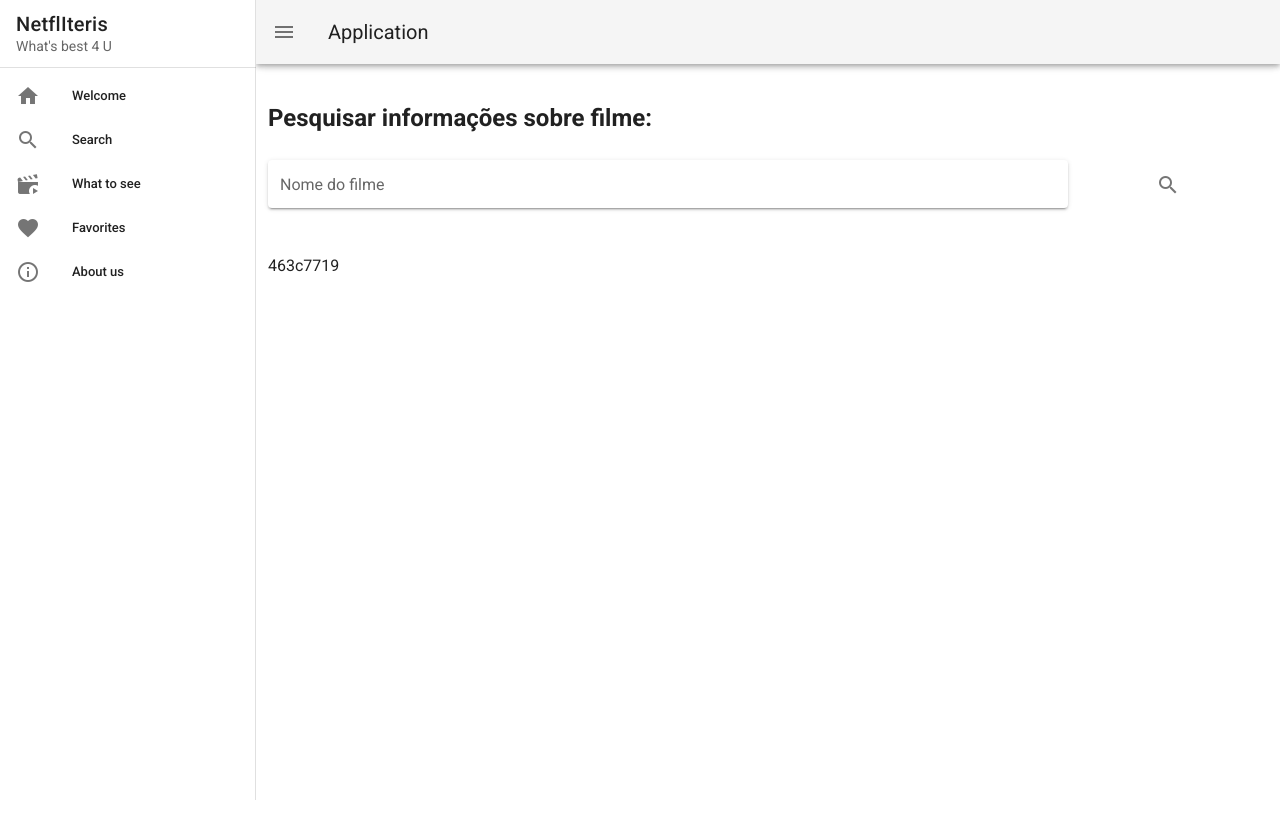
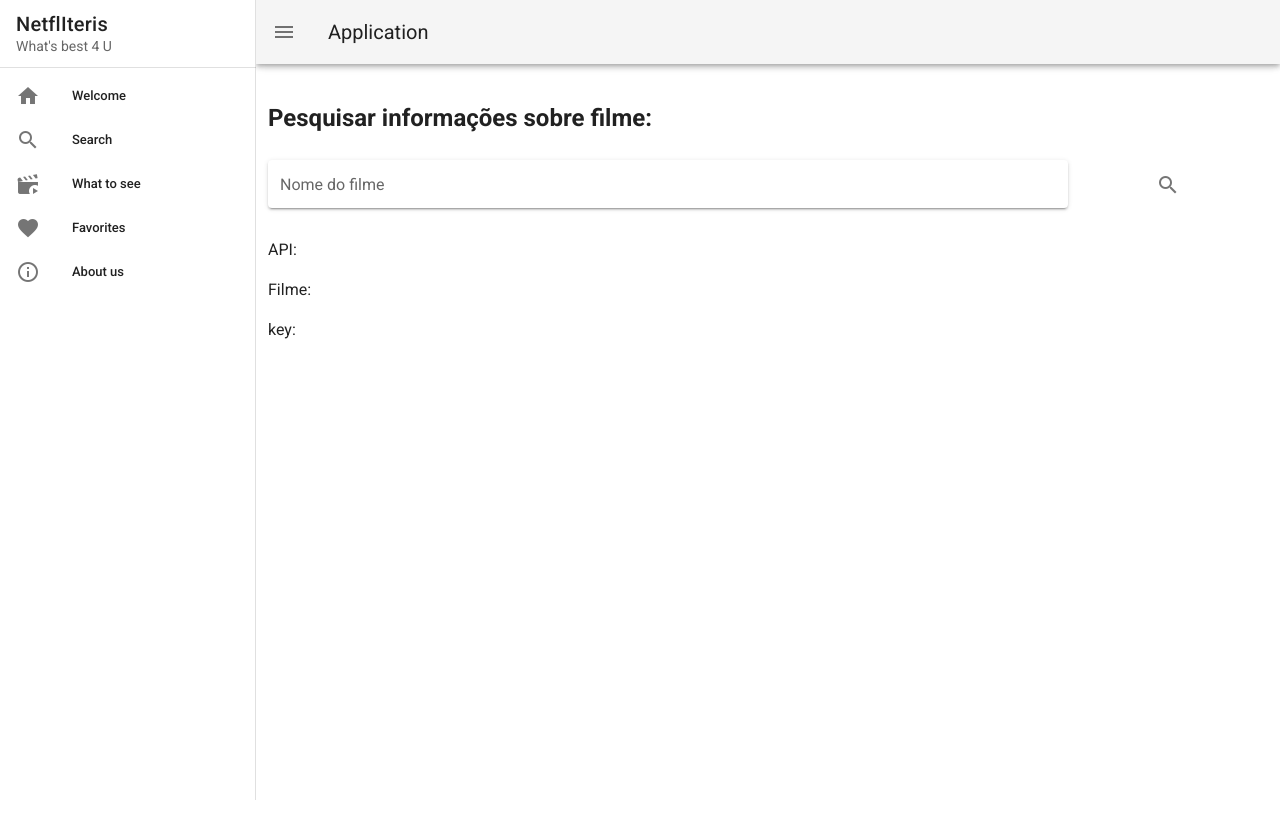
Before and after one commit to IgorWestermann/app-estudos-hackathon, a Vue app: page /#/search in a window 1280 px wide. Shown: the top 838 px of the page. Built offline with nearby package versions, Linux system fonts and the light colour scheme.

Commit message:
uso da API quase pronta

```diff
--- a/src/views/SearchPage.vue
+++ b/src/views/SearchPage.vue
@@ -16,10 +16,11 @@
         <v-icon>mdi-magnify</v-icon>
       </button>
     </div>
-    <p>{{ filmePesquisado }}</p>  <!--apenas para teste de funcionamento -->
-    <p>
-        {{varTeste}}
-    </p>
+    <p>API: {{ infFilme.Title }}</p>
+    <p> Filme: {{ filme }}</p>
+    <p> key: {{ keyAPI }}</p>
+
+
   </v-container>
 </template>
 <script>
@@ -29,17 +30,22 @@ export default {
   data() {
     return {
       filme: "",
-      filmePesquisado: "",
-      varTeste: process.env.VUE_APP_API_KEY
+      infFilme: []
     }
   },
 
   methods: {
     searchMovie(movie) {
-      this.filmePesquisado = movie;
-      this.filme = "";
-    },
-  },
+      this.filme = movie
+      fetch("https://www.omdbapi.com/?t=" + this.filme + "&apikey=" + process.env.VUE_APP_API_KEY)
+      .then(resposta => resposta.json())
+      .then(json => {
+          this.infFilme = json
+      })
+      this.filme = ""
+    }
+  }
+
 };
 </script>
 <style scoped>
```
